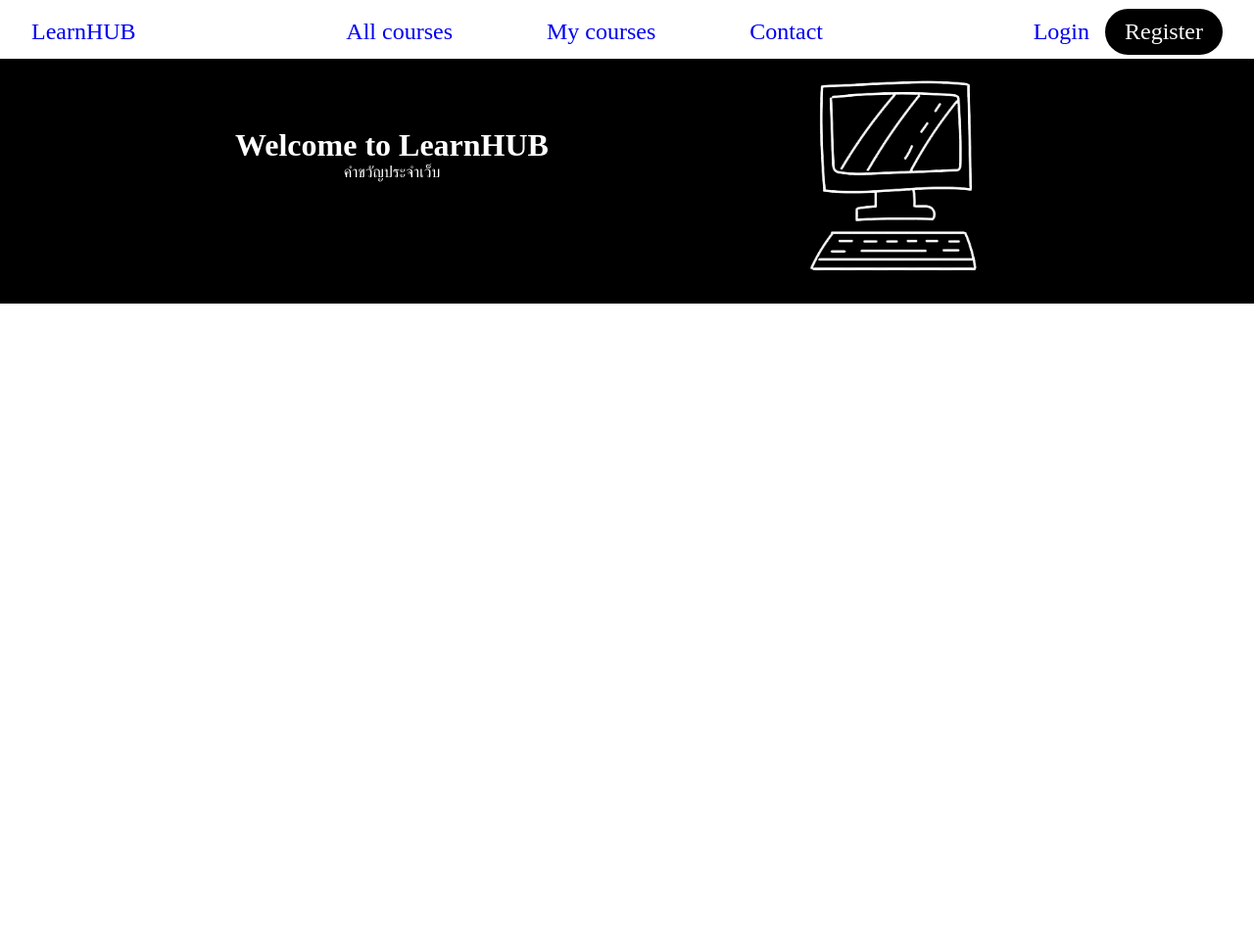
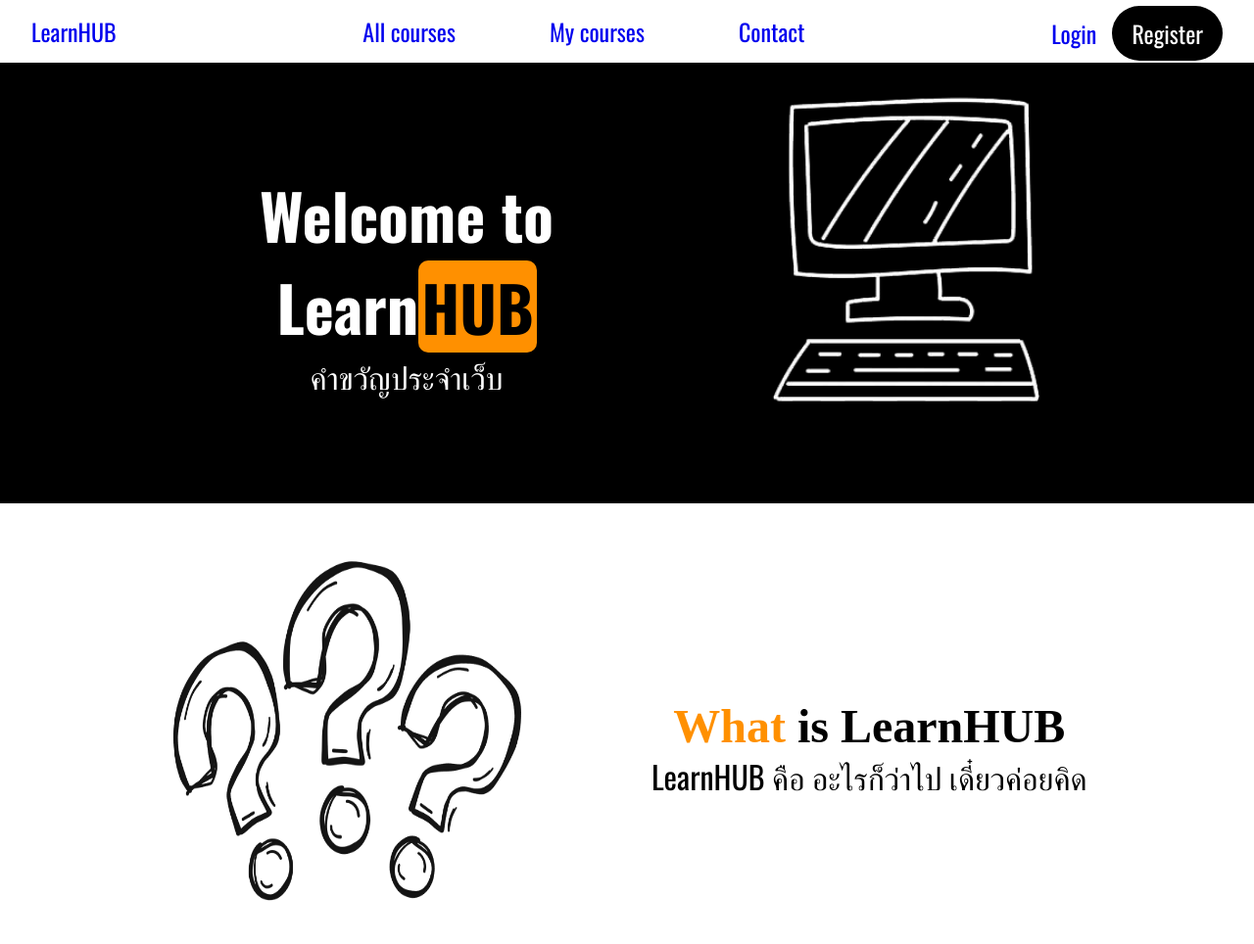
Before and after one commit to Apisitkitti/LearnHUB, a website: page public/html/index.html in a window 1280 px wide. Shown: the whole page at 98% size. Before the commit the page ends 800 px from the top, so only its background shows below. Drawn offline with nearby package versions, Linux system fonts and the light colour scheme; a web font is replaced by a local one.

Commit message:
Update landing Website

```diff
--- a/public/css/content.css
+++ b/public/css/content.css
@@ -2,21 +2,26 @@
   display: grid;
   grid-template-columns: 100px auto auto 100px;
   background-color: black;
-  margin-top: 60px;
-  position: fixed;
+  position: relative;
   width: 100vw;
   color: white;
-  height: 250px;
+  height: 450px;
   column-gap: 50px;
   align-items: start;
-  z-index: -1 ;
 
 }
 .text_block {
+  font-size: 2rem;
   grid-column: 2;
   text-align: center;
-  margin-top: 70px;
+  margin: auto 0;
 
+}
+#iconic{
+  color: black;
+  background-color: #FF9000;
+  border-radius: 10px;
+  padding: 0 3px;
 }
 .img_container{
   display: flex;
@@ -24,3 +29,33 @@
   grid-column: 3;
 }
 /* END FIRST BLOCK */
+
+.second_block{
+  display: grid;
+  grid-template-columns: 100px auto auto 100px;
+  position: relative;
+  width: 100vw;
+  height: 450px;
+  column-gap: 50px;
+  align-items: start;
+
+}
+.img_container2{
+  display: flex;
+  position: absolute;
+  grid-column: 2;
+  justify-content: center;
+  top: 50px;
+
+}
+.text_block2{
+  position: absolute;
+  margin-top: 150px;
+  top: 50px;
+  text-align: center;
+  font-size: 2rem;
+  grid-column: 3;
+}
+#what_tag{
+  color: #FF9000;
+}
--- a/public/css/header.css
+++ b/public/css/header.css
@@ -4,11 +4,11 @@
   justify-content: space-between;
   height: 4rem;
   align-items: center;
-  position: fixed;
+  position: relative;
   top: 0;
+  left: 0;
   width: 100vw;
-  box-shadow: 0px 0px 25px rgb(119, 119, 119);
-  z-index: -1;
+  z-index: 0;
     & :visited{
       color: black;
     }
@@ -39,6 +39,7 @@
 
 .register_login_container {
   display: flex;
+  margin-top: 3px;
   justify-content: space-between;
   align-items: center;
 
@@ -73,12 +74,13 @@
 
   .hamburger {
     display: block;
+
     margin-right: 2rem;
+
 
       & :hover{
         background-color: rgb(220, 217, 217);
-        border-radius: 50px;
-        padding: 1px;
+        border-radius: 20px;
         margin-right: -0.1rem;
       }
   }
--- a/public/css/setup.css
+++ b/public/css/setup.css
@@ -3,4 +3,8 @@
   padding: 0;
   box-sizing: border-box;
   text-decoration: none;
+  scroll-behavior: smooth;
 }
+p,a,h1{
+  font-family: 'Oswald', sans-serif;
+}
--- a/public/html/index.html
+++ b/public/html/index.html
@@ -10,6 +10,11 @@
   <link rel="stylesheet" href="/css/sidebar.css">
   <link rel="stylesheet" href="/css/content.css">
   <script src="/js/function.js"></script>
+  <link rel="preconnect" href="https://fonts.googleapis.com">
+  <link rel="preconnect" href="https://fonts.gstatic.com" crossorigin>
+  <link
+    href="https://fonts.googleapis.com/css2?family=Dela+Gothic+One&family=Oswald:wght@200;300;400;500;600;700&family=Pixelify+Sans:wght@400;500;600;700&family=Roboto:ital,wght@0,100;0,300;0,400;0,500;0,700;0,900;1,100;1,300;1,400;1,500;1,700;1,900&display=swap"
+    rel="stylesheet">
   <meta name="viewport" content="width=device-width, initial-scale=1">
 </head>
 
@@ -46,23 +51,26 @@
   </aside>
 
   <main>
-    <div class = "content-container">
+    <div class="content-container">
       <div class="first_block">
         <div class="text_block">
-          <h1 id="header_text" > Welcome to LearnHUB</h1>
+          <h1 id="header_text"> Welcome to Learn<span id="iconic">HUB<span></h1>
           <p id="sub_text"> คำขวัญประจำเว็บ</p>
         </div>
         <div class="img_container">
-          <img src="/img/computer.png" alt="computer_image" height="250px">
+          <img src="/img/computer.png" alt="computer_image" height="400px">
         </div>
       </div>
-      <!-- <div class="second_block">
-      <div class="text_block">
-        <p> What is LearnHUB</p>
-        <p> -__-</p>
+      <div class="second_block">
+      <div class="text_block2">
+        <h2> <span id="what_tag">What</span> is LearnHUB</h2>
+        <p id="sub_text">LearnHUB คือ อะไรก็ว่าไป เดี๋ยวค่อยคิด</p>
+      </div>
+      <div class="img_container2">
+        <img src="/img/question.png" alt="computer_image" height="400px" width="400px">
       </div>
     </div>
-    <div class="third_block">
+    <!-- <div class="third_block">
       <h2>
         <p>Why LearnHUB?</p>
       </h2>
@@ -84,7 +92,7 @@
     <footer>
       <p>Contact us</p>
     </footer> -->
-  </div>
+    </div>
     </div>
   </main>
 
```
Also changed, not shown: public/html/forget.html (+3 -0 lines), public/html/login.html (+3 -0 lines), public/html/register.html (+3 -0 lines), public/img/question.png (added).
